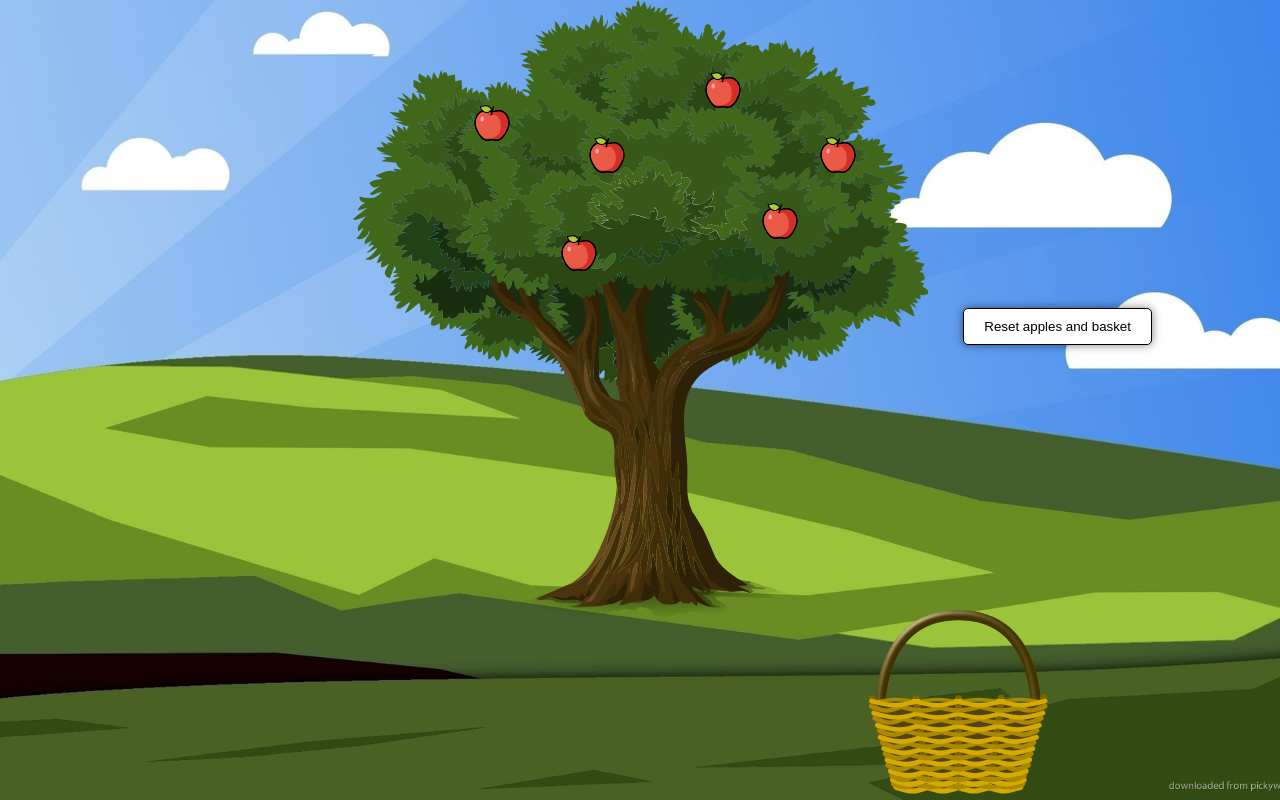
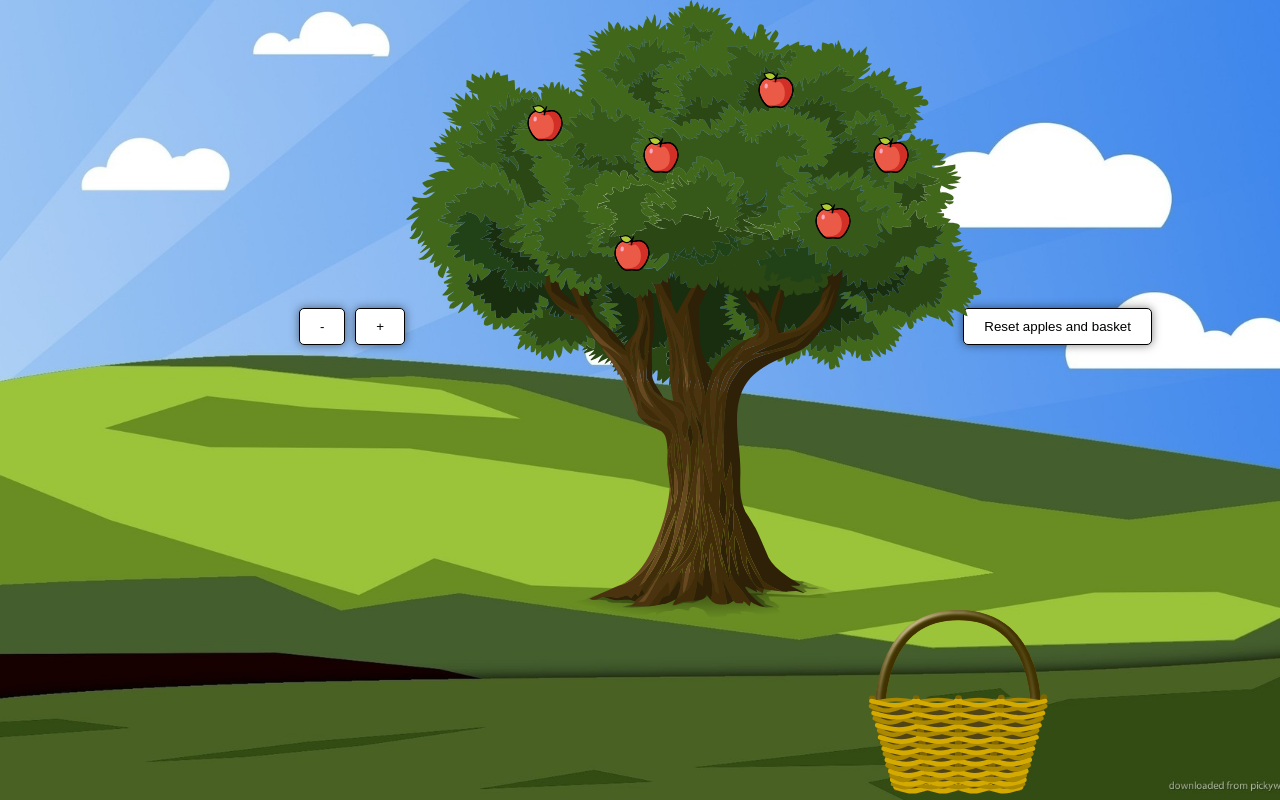
Before and after one commit to goktugs/treeWithJuicyApples, a React (Vite) app: page / in a window 1280 px wide. Built offline with nearby package versions, Linux system fonts and the light colour scheme.

Commit message:
wip: increment added

```diff
--- a/src/components/Tree.tsx
+++ b/src/components/Tree.tsx
@@ -6,6 +6,8 @@ import {
   setApplesFalling,
   incrementBasketCount,
   resetApples,
+  incrementApple,
+  decrementApple,
 } from "../store/appleSlice";
 
 import { RootState } from "../store/store";
@@ -67,8 +69,46 @@ export const Tree = () => {
     setCreatedApples([0, 1, 2, 3, 4, 5]);
   };
 
+  const incrementAppleNumber = () => {
+    dispatch(incrementApple(1));
+
+    if (createdApples.length >= 10) return;
+
+    setCreatedApples((prevCreatedApples) => {
+      const lastAppleIndex = prevCreatedApples[prevCreatedApples.length - 1];
+
+      if (createdApples.length == 0) {
+        return [0];
+      }
+
+      return [...prevCreatedApples, lastAppleIndex + 1];
+    });
+  };
+
+  const decrementAppleNumber = () => {
+    dispatch(decrementApple(1));
+
+    if (createdApples.length <= 0) return;
+
+    setCreatedApples((prevCreatedApples) => {
+      const lastAppleIndex = prevCreatedApples[prevCreatedApples.length - 1];
+      return prevCreatedApples.filter(
+        (appleIndex) => appleIndex !== lastAppleIndex
+      );
+    });
+  };
+
   return (
     <>
+      {createdApples.length == 10 && alert("You can't add more apples!")}
+      <div className="incDecContainer">
+        <button onClick={decrementAppleNumber} className="countChanger">
+          -
+        </button>
+        <button onClick={incrementAppleNumber} className="countChanger">
+          +
+        </button>
+      </div>
       <button className="resetButton" onClick={handleResetButtonClick}>
         Reset apples and basket
       </button>
--- a/src/store/appleSlice.ts
+++ b/src/store/appleSlice.ts
@@ -3,11 +3,13 @@ import { createSlice, PayloadAction } from "@reduxjs/toolkit";
 interface AppleState {
   applesFalling: boolean[];
   basketCount: number;
+  appleCount: number;
 }
 
 const initialState: AppleState = {
   applesFalling: [],
   basketCount: 0,
+  appleCount: 0,
 };
 
 export const appleSlice = createSlice({
@@ -24,10 +26,21 @@ export const appleSlice = createSlice({
       state.applesFalling = [false, false, false, false, false];
       state.basketCount = 0;
     },
+    incrementApple: (state, action: PayloadAction<number>) => {
+      state.appleCount += action.payload;
+    },
+    decrementApple: (state, action: PayloadAction<number>) => {
+      state.appleCount -= action.payload;
+    },
   },
 });
 
-export const { setApplesFalling, incrementBasketCount, resetApples } =
-  appleSlice.actions;
+export const {
+  setApplesFalling,
+  incrementBasketCount,
+  resetApples,
+  incrementApple,
+  decrementApple,
+} = appleSlice.actions;
 
 export default appleSlice.reducer;
--- a/src/styles/my-sass.scss
+++ b/src/styles/my-sass.scss
@@ -56,6 +56,24 @@ body {
     animation: shake 0.5s linear infinite;
     animation-duration: 3s;
   }
+}
+
+.incDecContainer {
+  display: flex;
+  gap: 10px;
+}
+
+.countChanger {
+  background: #fff;
+  border: 1px solid #000;
+  padding: 10px 20px;
+  border-radius: 5px;
+  cursor: pointer;
+  :active {
+    box-shadow: 0 5px #666;
+    transform: translateY(4px);
+  }
+  box-shadow: 0 0 10px rgba(0, 0, 0, 0.5);
 }
 
 .resetButton {
@@ -120,6 +138,18 @@ body {
       &.falling-5 {
         animation-delay: 5s;
       }
+      &.falling-6 {
+        animation-delay: 6s;
+      }
+      &.falling-7 {
+        animation-delay: 7s;
+      }
+      &.falling-8 {
+        animation-delay: 8s;
+      }
+      &.falling-9 {
+        animation-delay: 9s;
+      }
       &.apple-0 {
         top: 20%;
         left: 40%;
@@ -143,6 +173,22 @@ body {
       &.apple-5 {
         top: 15%;
         left: 20%;
+      }
+      &.apple-6 {
+        top: 25%;
+        left: 30%;
+      }
+      &.apple-7 {
+        top: 35%;
+        left: 50%;
+      }
+      &.apple-8 {
+        top: 15%;
+        left: 50%;
+      }
+      &.apple-9 {
+        top: 25%;
+        left: 60%;
       }
     }
   }
```
